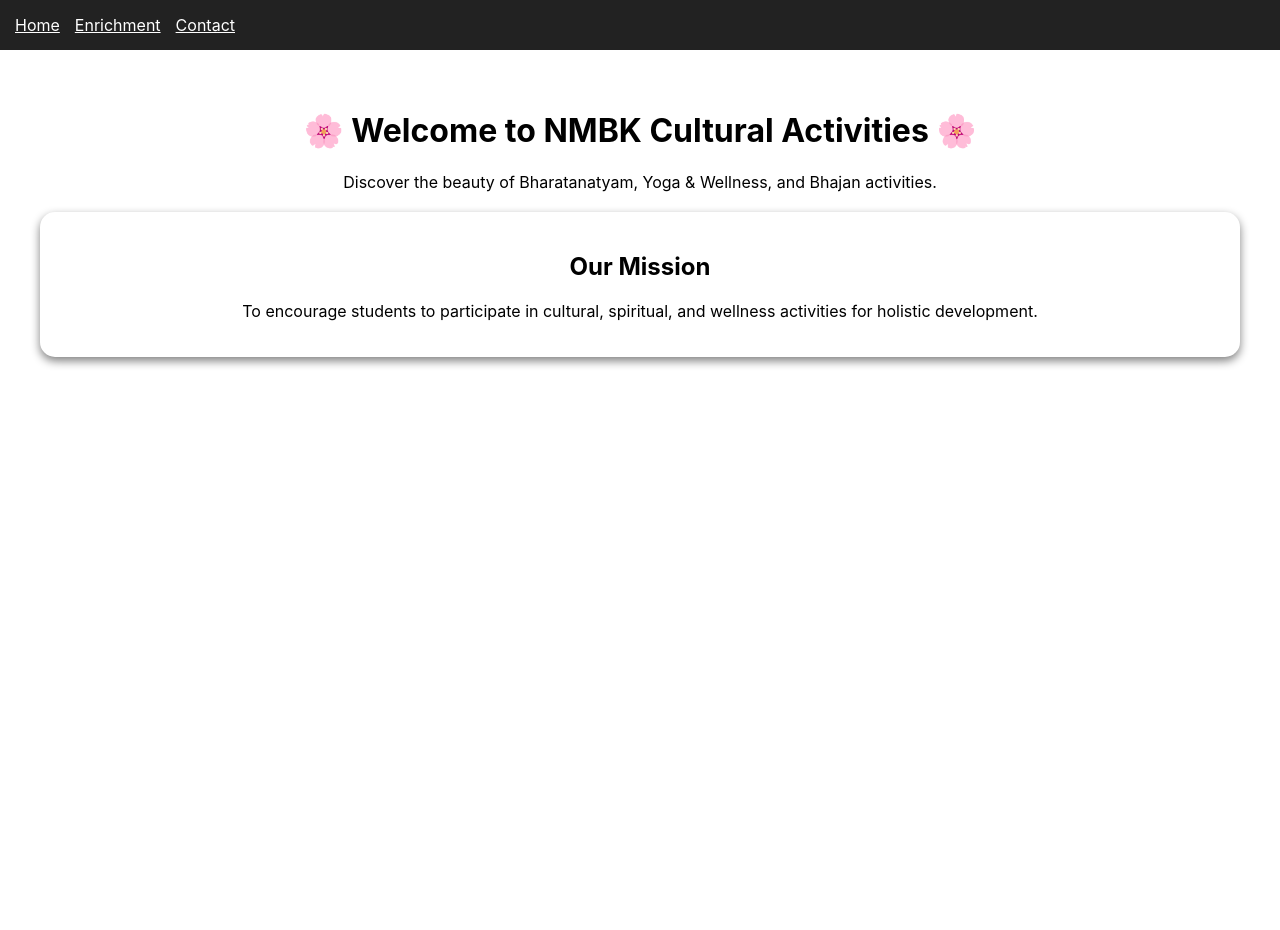
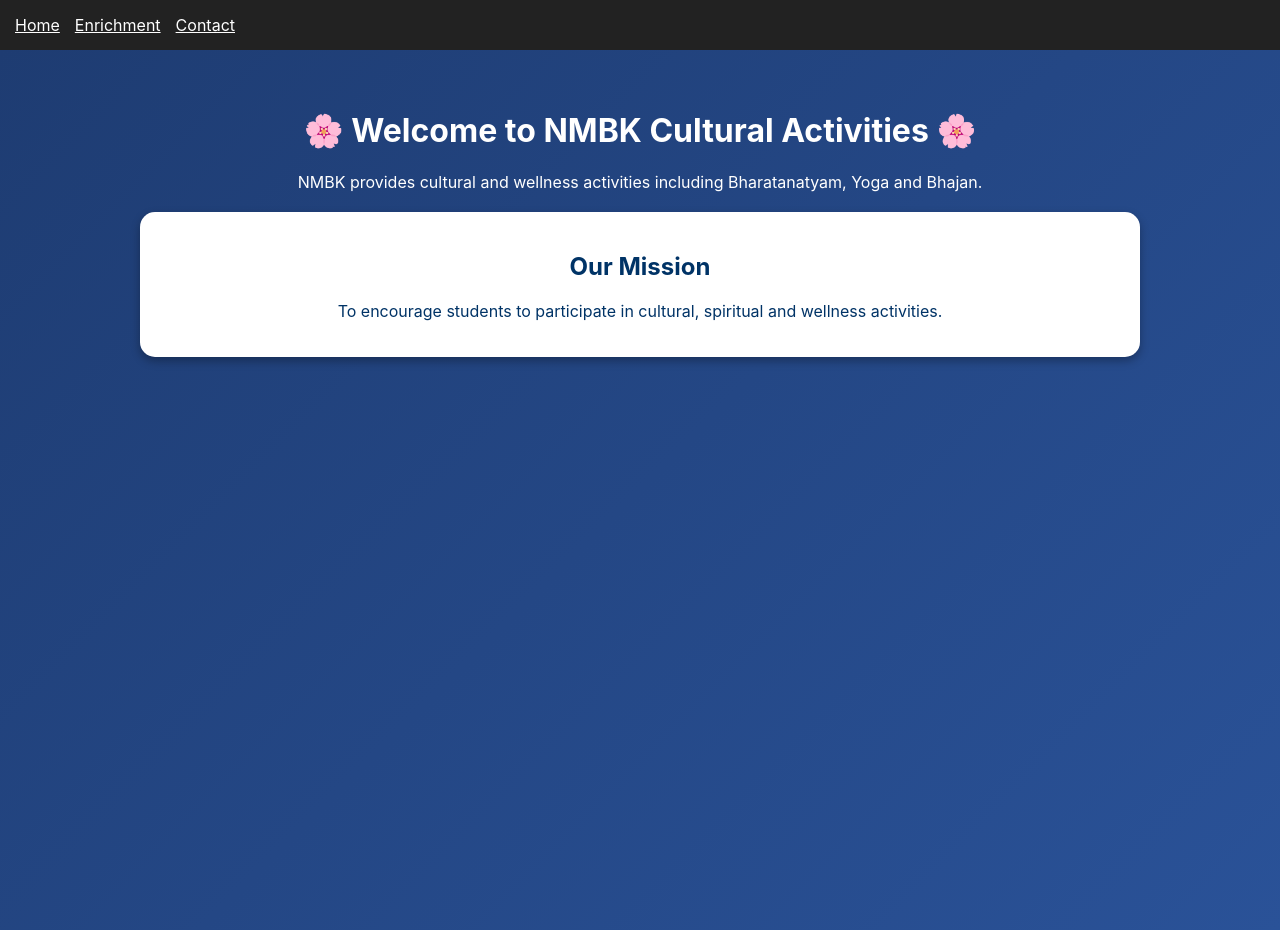
Before and after one commit to Sandhya123564/nmbk-project, a React (Create React App) app in the folder frontend/: page / in a window 1280 px wide. Before the commit the page ends 800 px from the top, so only its background shows below. Built offline with nearby package versions, Linux system fonts and the light colour scheme.

Commit message:
Blue home page

```diff
--- a/frontend/src/App.js
+++ b/frontend/src/App.js
@@ -4,7 +4,7 @@ import { BrowserRouter as Router, Routes, Route } from "react-router-dom";
 import Navbar from "./components/Navbar";
 import Home from "./components/Home";
 import Enrichment from "./components/Enrichment";
-import Contact from "./components/Contact";
+import Contact from "./components/Contact.jsx";
 
 function App() {
   return (
--- a/frontend/src/components/Home.js
+++ b/frontend/src/components/Home.js
@@ -1,27 +1,37 @@
 function Home() {
   return (
-    <div style={{ padding: "40px", textAlign: "center" }}>
+    <div
+      style={{
+        background: "linear-gradient(135deg, #1e3c72, #2a5298)",
+        minHeight: "100vh",
+        padding: "40px",
+        textAlign: "center",
+        color: "white"
+      }}
+    >
       <h1>🌸 Welcome to NMBK Cultural Activities 🌸</h1>
 
       <p>
-        Discover the beauty of Bharatanatyam, Yoga & Wellness,
-        and Bhajan activities.
+        NMBK provides cultural and wellness activities including
+        Bharatanatyam, Yoga and Bhajan.
       </p>
 
       <div
         style={{
           background: "white",
+          color: "#003366",
           padding: "20px",
           borderRadius: "15px",
-          boxShadow: "0 4px 10px gray",
-          marginTop: "20px"
+          width: "80%",
+          margin: "20px auto",
+          boxShadow: "0 4px 10px rgba(0,0,0,0.3)"
         }}
       >
         <h2>Our Mission</h2>
 
         <p>
           To encourage students to participate in cultural,
-          spiritual, and wellness activities for holistic development.
+          spiritual and wellness activities.
         </p>
       </div>
     </div>
```
